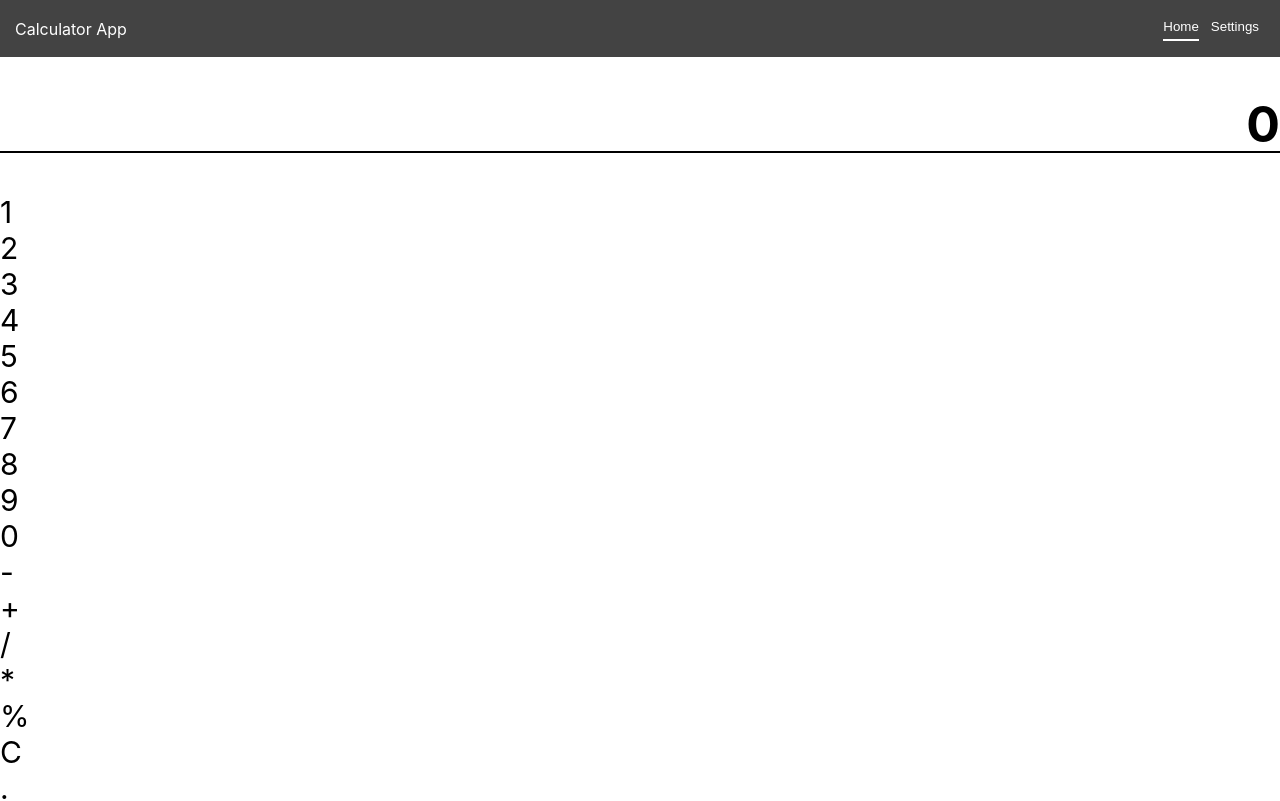
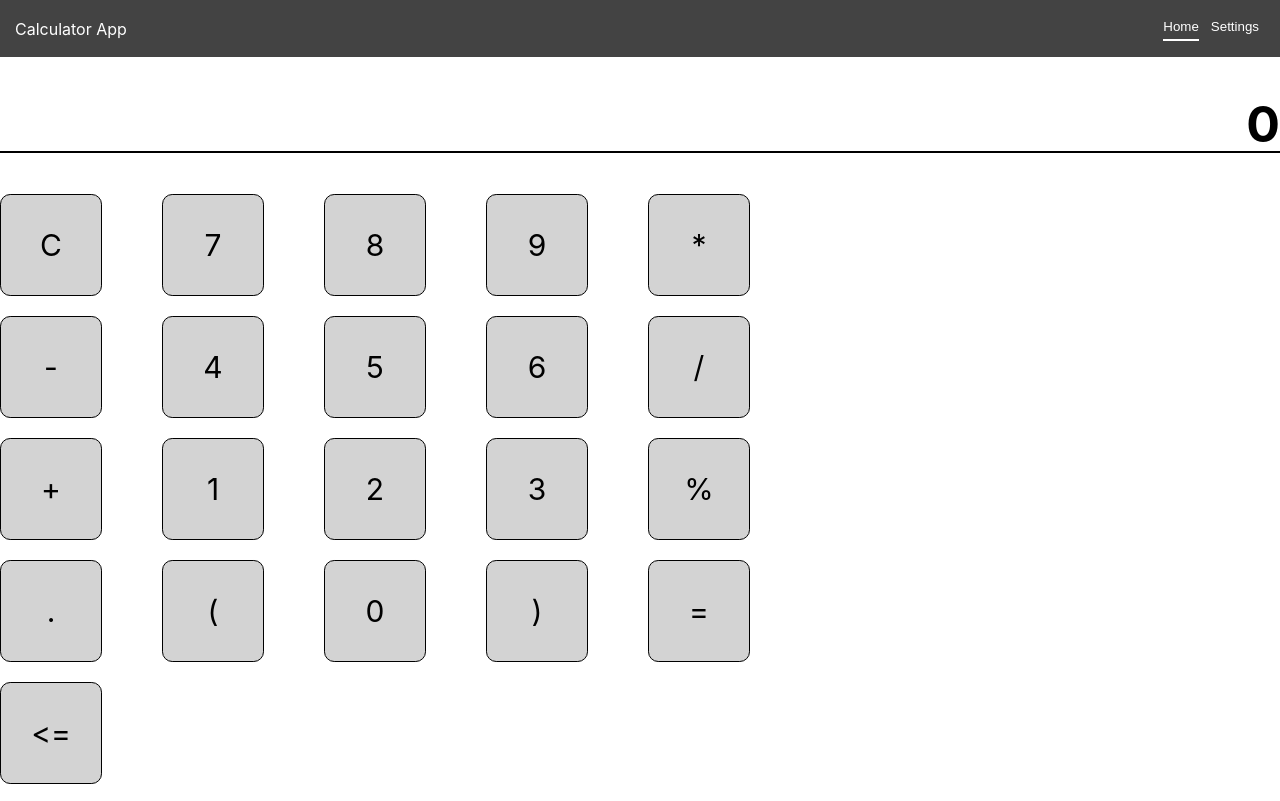
Before and after one commit to VladimirParmon/calculator, a React (Create React App) app: page /main in a window 1280 px wide. Shown: the top 801 px of the page. Built offline with nearby package versions, Linux system fonts and the light colour scheme.

Commit message:
fix: no dynamically made styled components

```diff
--- a/src/components/display.tsx
+++ b/src/components/display.tsx
@@ -1,6 +1,5 @@
 import styled from 'styled-components';
 
-export function DisplayComponent({ input }: { input: string }) {
 const StyledHeading = styled.h2`
   font-size: 50px;
   line-height: 50px;
@@ -14,5 +13,7 @@ export function DisplayComponent({ input }: { input: string }) {
     text-decoration: underline;
   }
 `;
+
+export function DisplayComponent({ input }: { input: string }) {
   return <StyledHeading>{input === '' ? '0' : input}</StyledHeading>;
 }
--- a/src/components/numpadButton.tsx
+++ b/src/components/numpadButton.tsx
@@ -1,7 +1,21 @@
+import styled from 'styled-components';
+
+const StyledNumpadButton = styled.div`
+  width: 100px;
+  height: 100px;
+  display: flex;
+  justify-content: center;
+  align-items: center;
+  background-color: lightgrey;
+  border-radius: 10%;
+  border: 1px solid black;
+  cursor: pointer;
+`;
+
 export function NumpadButtonComponent(props: { label: string; handleClick: any }) {
   return (
-    <div style={{ fontSize: '30px' }} onClick={() => props.handleClick(props.label)}>
-      {props.label}
-    </div>
+    <StyledNumpadButton style={{ fontSize: '30px' }} onClick={() => props.handleClick(props.label)}>
+      <span>{props.label}</span>
+    </StyledNumpadButton>
   );
 }
--- a/src/containers/numpadComponent.tsx
+++ b/src/containers/numpadComponent.tsx
@@ -1,37 +1,46 @@
 import { NumpadButtonComponent } from 'components/numpadButton';
+import styled from 'styled-components';
 
 type HandleClick = (value: string) => void;
+const GridContainer = styled.div`
+  display: grid;
+  grid-template-columns: repeat(5, auto);
+  grid-template-rows: repeat(4, auto);
+  grid-row-gap: 20px;
+  grid-column-gap: 10px;
+  max-width: 800px;
+`;
 
 export function NumpadComponent(props: { handleClick: HandleClick }) {
   const buttons = [
+    'C',
+    '7',
+    '8',
+    '9',
+    '*',
+    '-',
+    '4',
+    '5',
+    '6',
+    '/',
+    '+',
     '1',
     '2',
     '3',
-    '4',
-    '5',
-    '6',
-    '7',
-    '8',
-    '9',
+    '%',
+    '.',
+    '(',
     '0',
-    '-',
-    '+',
-    '/',
-    '*',
-    '%',
-    'C',
-    '.',
+    ')',
     '=',
-    '<=',
-    '(',
-    ')'
+    '<='
   ];
 
   return (
-    <div>
+    <GridContainer>
       {buttons.map((button) => (
         <NumpadButtonComponent label={button} key={button} handleClick={props.handleClick} />
       ))}
-    </div>
+    </GridContainer>
   );
 }
```
Lines whose indentation alone changed are shown as unchanged.
